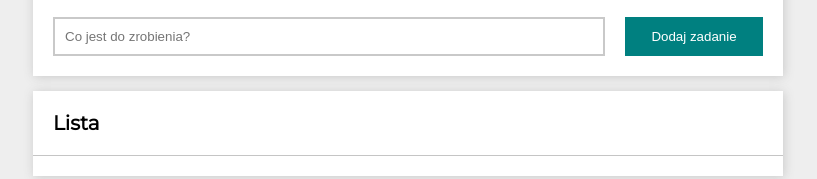
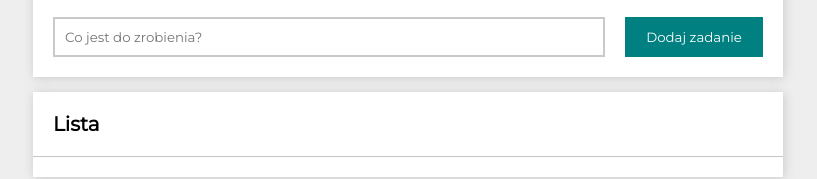
Before and after one commit to Forsttt/To-do-list, a plain HTML site: page index.html in a window 1280 px wide. Shown: the part 181-360 px from the top of the page, 232-1049 px from the left. Drawn offline with Linux system fonts and the light colour scheme.

Commit message:
added font to button and input

```diff
--- a/css/form.css
+++ b/css/form.css
@@ -9,7 +9,8 @@
 .form__input {
   padding: 10px;
   width: 100%;
-  border:2px solid rgb(201, 201, 201)
+  border:2px solid rgb(201, 201, 201);
+  font-family: inherit;
 }
 
 @media(max-width:767px) {
@@ -24,6 +25,7 @@
   color: white;
   background-color: teal;
   border: none;
+  font-family: inherit;
 }
 
 .form__button:hover {
```
Also changed, not shown: pictures/to-do-list (2).jpg (deleted).
